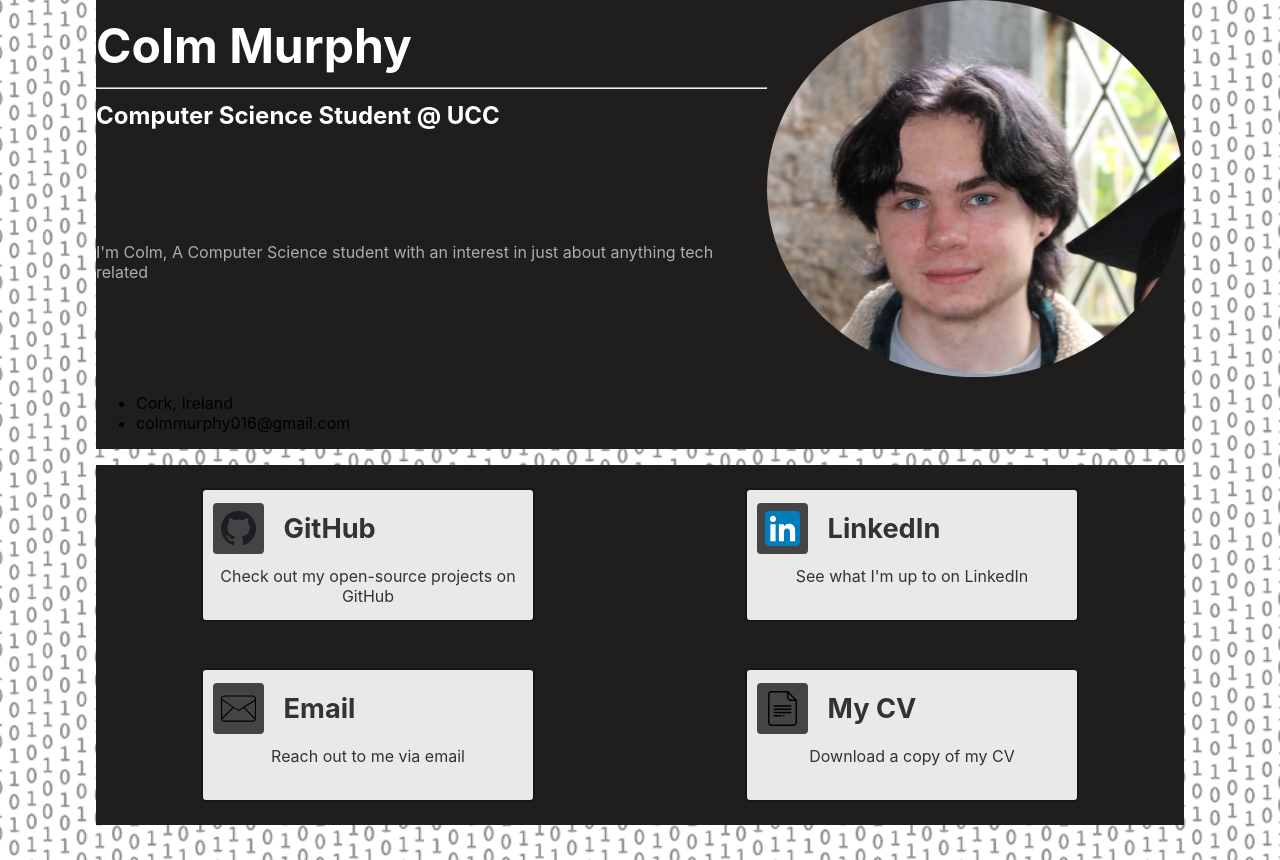
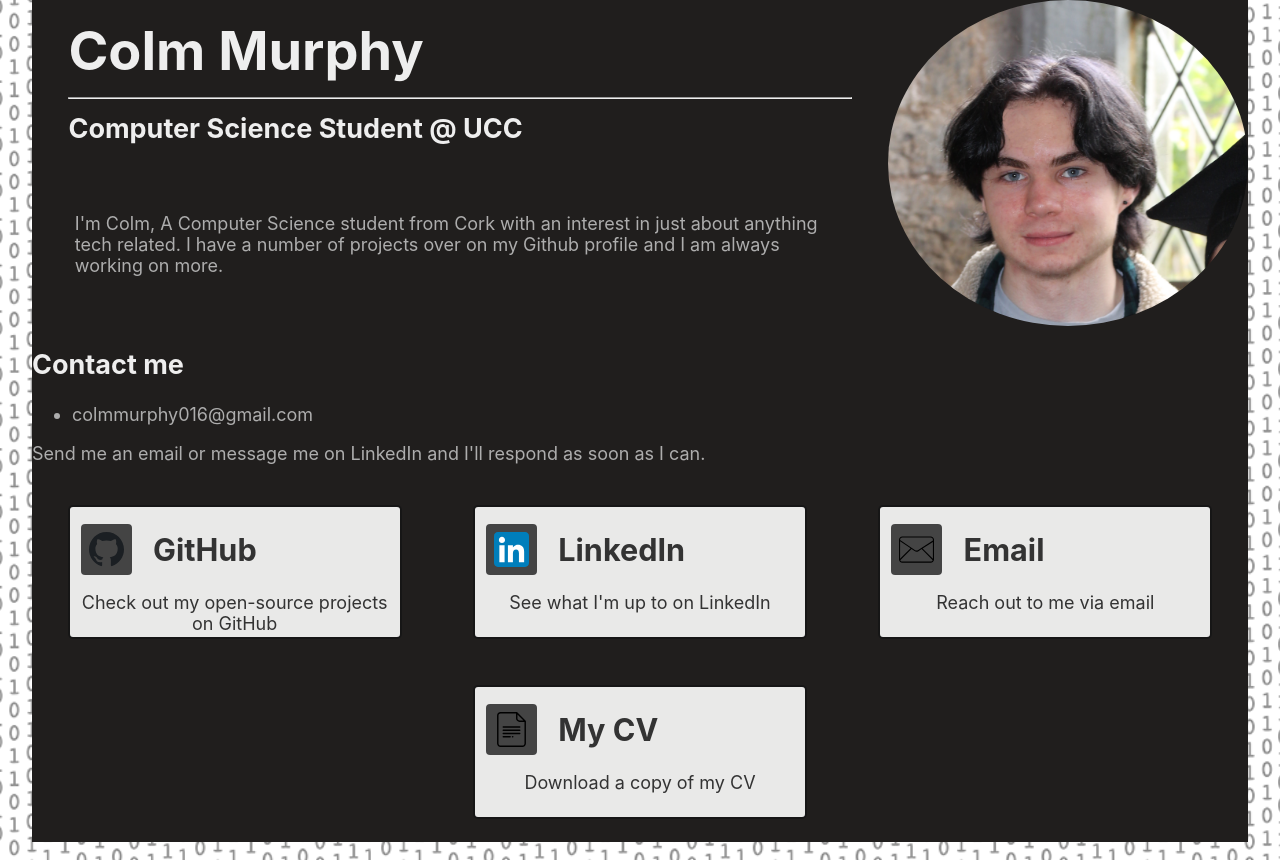
Before and after one commit to colmmurphyxyz/colmmurphyxyz.github.io, a React (Create React App) app: page / in a window 1280 px wide. Built offline with nearby package versions, Linux system fonts and the light colour scheme.

Commit message:
bitta css

```diff
--- a/src/App.css
+++ b/src/App.css
@@ -1,11 +1,13 @@
 :root {
   --background-color: #201E1D;
   --light-gray: #ADADAD;
-  font-size: 16px;
+  --light-text-color: #EEEEEE;
+  --dark-text-color: #333333;
+  font-size: 18px;
 }
 
 h1, h2, h3, h4, h5, h6 {
-  color: white
+  color: var(--light-text-color);
 }
 
 p {
@@ -21,6 +23,12 @@ p {
   filter: invert(1) brightness(0.4);
   transform: scale(1.3, 1.3);
   animation: swipe 120s linear infinite;
+}
+
+.content {
+  max-width: min(95%, 75rem);
+  background-color: var(--background-color);
+  margin: 0 auto;
 }
 
 @keyframes swipe {
--- a/src/App.tsx
+++ b/src/App.tsx
@@ -7,12 +7,14 @@ function App() {
   return (
       <>
       <div className="bg"></div>
+      <div className="content">
         <Router>
           <Header />
           <Routes>
             <Route path="/" element={<Home />} />
           </Routes>
         </Router>
+      </div>
     </>
   );
 }
--- a/src/components/Header.module.css
+++ b/src/components/Header.module.css
@@ -1,6 +1,6 @@
 header {
-    max-width: min(85%, 75rem);
-    background-color: var(--background-color);
+    /* max-width: min(85%, 75rem);
+    background-color: var(--background-color); */
     margin: 0 auto;
     padding: 0;
     display: grid;
@@ -22,6 +22,7 @@ header > h1 {
     grid-area: headings;
     min-width: 50%;
     font-size: 1.5rem;
+    padding: 0 2ch;
 }
 
 header > h1 > strong  {
@@ -30,13 +31,15 @@ header > h1 > strong  {
 
 header > p {
     grid-area: paragraph;
+    margin: 0 auto;
+    max-width: 90%
 }
 
 header > img {
     grid-area: headshot;
     border-radius: 50%;
-    max-width: min(30rem, 100%);
-    max-height: min(30rem, 100%);
+    max-width: min(20rem, 100%);
+    max-height: min(20rem, 100%);
     /* padding: 3em; */
     margin: 0 auto;
     object-fit: scale-down;
--- a/src/components/Header.tsx
+++ b/src/components/Header.tsx
@@ -8,11 +8,9 @@ const Header = (): JSX.Element => {
                 <hr />
                 Computer Science Student @ UCC
             </h1>
-            <p>I'm Colm, A Computer Science student with an interest in just about anything tech related</p>
-            <ul>
-                <li id="location">Cork, Ireland</li>
-                <li id="email">colmmurphy016@gmail.com</li>
-            </ul>
+            <p>I'm Colm, A Computer Science student from Cork with an interest in just about anything tech related. I have a number of projects over on my Github profile
+                and I am always working on more.
+            </p>
             <img id={styles.headshot} src="img/headshot.png" alt="My Headshot" />
         </header>
     );
--- a/src/views/Home/Home.module.css
+++ b/src/views/Home/Home.module.css
@@ -1,8 +1,5 @@
 main {
-    max-width: min(85%, 75rem);
-    margin: 0 auto;
-    padding: 0;
-    background-color: var(--background-color);
+
 }
 
 .quicklinks ul {
@@ -52,10 +49,10 @@ main {
 
 .quicklinks ul li a p {
     text-align: center;
-    color: #333333;
+    color: var(--dark-text-color);
 }
 
 .quicklinks ul li a h3 {
     font-size: 1.7rem;
-    color: #333333;
+    color: var(--dark-text-color);
 }
--- a/src/views/Home/Home.tsx
+++ b/src/views/Home/Home.tsx
@@ -4,6 +4,11 @@ import "./Home.module.css";
 const Home = (): JSX.Element => {
     return (
         <main>
+            <h2>Contact me</h2>
+            <p>
+                <ul><li>colmmurphy016@gmail.com</li></ul>
+                Send me an email or message me on LinkedIn and I'll respond as soon as I can.
+            </p>
             <div className={styles.quicklinks} >
                 <ul>
                     {quick_links.map((link) => (
```
Lines whose indentation alone changed are shown as unchanged.
